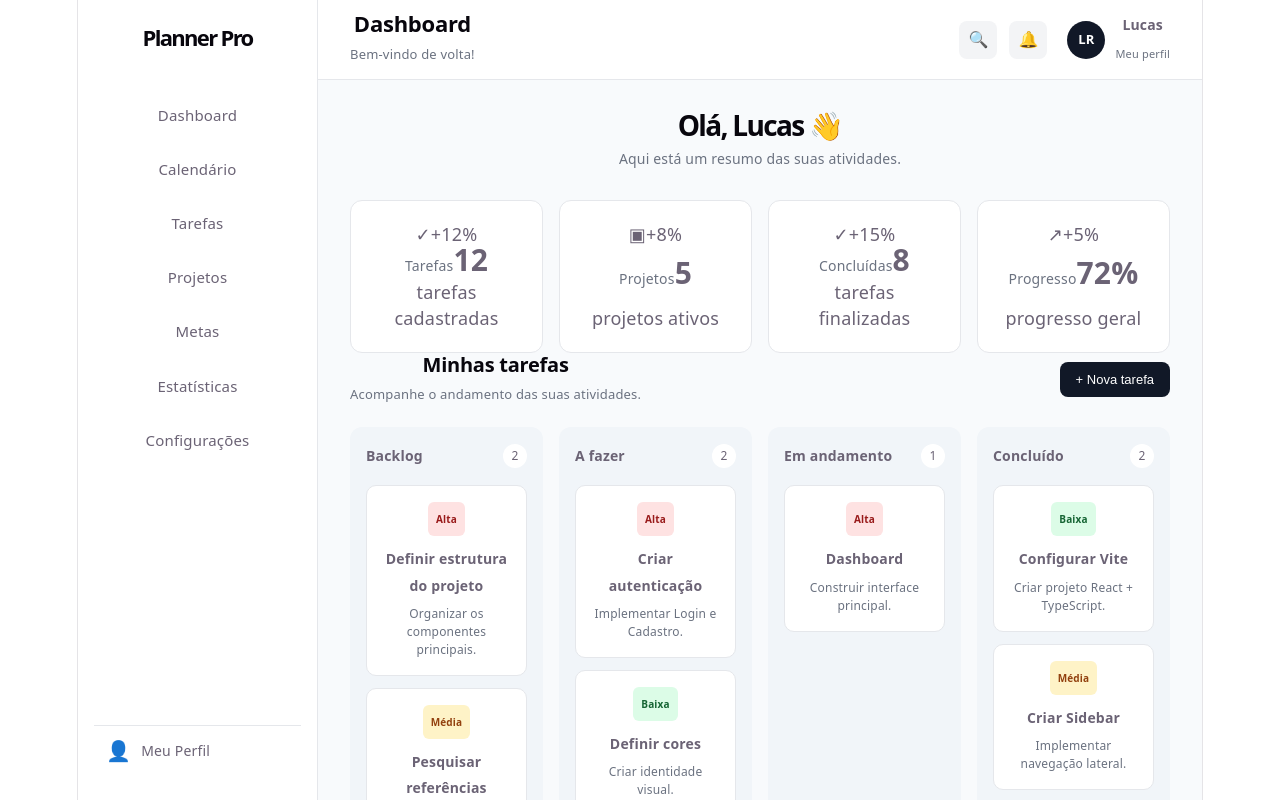
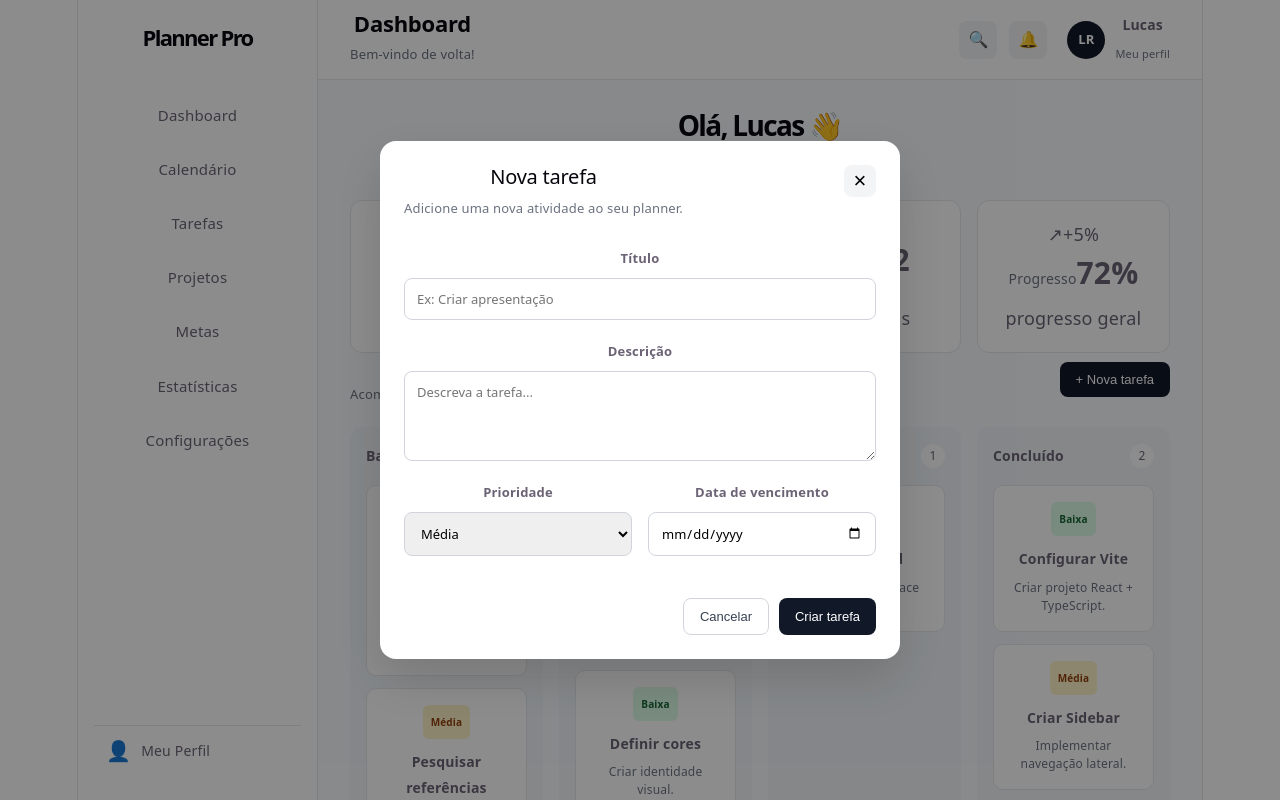
Before and after one commit to LucHaddad/planner-pro, a React (Vite) app: page / in a window 1280 px wide. Both pictures are taken after a click on the button "+ Nova tarefa". Shown: the top 800 px of the page. Built offline with nearby package versions, Linux system fonts and the light colour scheme.

Commit message:
feat: add Kanban drag and drop

```diff
--- a/src/pages/Dashboard/Dashboard.tsx
+++ b/src/pages/Dashboard/Dashboard.tsx
@@ -1,26 +1,73 @@
+import { useState } from "react";
+import type { Task } from "../../types/task";
+
 import "./Dashboard.css";
+
 import Kanban from "./Kanban";
 import Calendar from "./Calendar";
+import TaskModal from "./TaskModal";
+
+import { tasks as initialTasks } from "./tasks";
 
 function Dashboard() {
+  const [tasks, setTasks] =
+    useState<Task[]>(initialTasks);
+
+  const [isTaskModalOpen, setIsTaskModalOpen] =
+    useState(false);
+
+function handleCreateTask(task: Task) {
+  setTasks((currentTasks) => [
+    ...currentTasks,
+    task,
+  ]);
+
+  setIsTaskModalOpen(false);
+}
+
+function handleMoveTask(
+  taskId: string,
+  newStatus: Task["status"]
+) {
+  setTasks((currentTasks) =>
+    currentTasks.map((task) =>
+      task.id === taskId
+        ? { ...task, status: newStatus }
+        : task
+    )
+  );
+}
+
   return (
     <section className="dashboard">
+
       <div className="dashboard-welcome">
         <h1>Olá, Lucas 👋</h1>
-        <p>Aqui está um resumo das suas atividades.</p>
+
+        <p>
+          Aqui está um resumo das suas atividades.
+        </p>
       </div>
+
 
       <div className="dashboard-stats">
 
         <div className="stat-card">
           <div className="stat-card-top">
             <span className="stat-icon">✓</span>
-      <span className="stat-change positive">+12%</span>
+            <span className="stat-change positive">
+              +12%
+            </span>
           </div>
 
           <div>
-      <span className="stat-label">Tarefas</span>
-      <strong className="stat-value">12</strong>
+            <span className="stat-label">
+              Tarefas
+            </span>
+
+            <strong className="stat-value">
+              {tasks.length}
+            </strong>
           </div>
 
           <span className="stat-description">
@@ -32,12 +79,19 @@ function Dashboard() {
         <div className="stat-card">
           <div className="stat-card-top">
             <span className="stat-icon">▣</span>
-      <span className="stat-change positive">+8%</span>
+            <span className="stat-change positive">
+              +8%
+            </span>
           </div>
 
           <div>
-      <span className="stat-label">Projetos</span>
-      <strong className="stat-value">5</strong>
+            <span className="stat-label">
+              Projetos
+            </span>
+
+            <strong className="stat-value">
+              5
+            </strong>
           </div>
 
           <span className="stat-description">
@@ -49,12 +103,24 @@ function Dashboard() {
         <div className="stat-card">
           <div className="stat-card-top">
             <span className="stat-icon">✓</span>
-      <span className="stat-change positive">+15%</span>
+            <span className="stat-change positive">
+              +15%
+            </span>
           </div>
 
           <div>
-      <span className="stat-label">Concluídas</span>
-      <strong className="stat-value">8</strong>
+            <span className="stat-label">
+              Concluídas
+            </span>
+
+            <strong className="stat-value">
+              {
+                tasks.filter(
+                  (task) =>
+                    task.status === "completed"
+                ).length
+              }
+            </strong>
           </div>
 
           <span className="stat-description">
@@ -66,12 +132,19 @@ function Dashboard() {
         <div className="stat-card">
           <div className="stat-card-top">
             <span className="stat-icon">↗</span>
-      <span className="stat-change positive">+5%</span>
+            <span className="stat-change positive">
+              +5%
+            </span>
           </div>
 
           <div>
-      <span className="stat-label">Progresso</span>
-      <strong className="stat-value">72%</strong>
+            <span className="stat-label">
+              Progresso
+            </span>
+
+            <strong className="stat-value">
+              72%
+            </strong>
           </div>
 
           <span className="stat-description">
@@ -81,10 +154,29 @@ function Dashboard() {
 
       </div>
 
+
       <div className="dashboard-main-grid">
-        <Kanban />
+
+      <Kanban
+        tasks={tasks}
+        onNewTask={() => setIsTaskModalOpen(true)}
+        onMoveTask={handleMoveTask}
+      />
+
         <Calendar />
+
       </div>
+
+
+      {isTaskModalOpen && (
+        <TaskModal
+          onClose={() =>
+            setIsTaskModalOpen(false)
+          }
+          onCreate={handleCreateTask}
+        />
+      )}
+
     </section>
   );
 }
--- a/src/pages/Dashboard/Kanban.tsx
+++ b/src/pages/Dashboard/Kanban.tsx
@@ -1,6 +1,5 @@
 import "./Kanban.css";
-import { tasks } from "./tasks";
-import type { TaskStatus } from "../../types/task";
+import type { Task, TaskStatus } from "../../types/task";
 
 const columns: {
   id: TaskStatus;
@@ -24,7 +23,46 @@ const columns: {
   },
 ];
 
-function Kanban() {
+interface KanbanProps {
+  tasks: Task[];
+  onNewTask: () => void;
+  onMoveTask: (taskId: string, newStatus: TaskStatus) => void;
+}
+
+function Kanban({
+  tasks,
+  onNewTask,
+  onMoveTask,
+}: KanbanProps) {
+
+  function handleDragStart(
+    event: React.DragEvent<HTMLDivElement>,
+    taskId: string
+  ) {
+    event.dataTransfer.setData("taskId", taskId);
+  }
+
+  function handleDragOver(
+    event: React.DragEvent<HTMLDivElement>
+  ) {
+    event.preventDefault();
+  }
+
+  function handleDrop(
+    event: React.DragEvent<HTMLDivElement>,
+    newStatus: TaskStatus
+  ) {
+    event.preventDefault();
+
+    const taskId = event.dataTransfer.getData("taskId");
+
+    if (!taskId) {
+      return;
+    }
+
+    onMoveTask(taskId, newStatus);
+  }
+
   return (
     <section className="kanban">
       <div className="kanban-header">
@@ -36,7 +74,10 @@ function Kanban() {
           </p>
         </div>
 
-        <button className="kanban-add-button">
+        <button
+          className="kanban-add-button"
+          onClick={onNewTask}
+        >
           + Nova tarefa
         </button>
       </div>
@@ -53,6 +94,10 @@ function Kanban() {
             <div
               className="kanban-column"
               key={column.id}
+              onDragOver={handleDragOver}
+              onDrop={(event) =>
+                handleDrop(event, column.id)
+              }
             >
 
               <div className="kanban-column-header">
@@ -72,6 +117,10 @@ function Kanban() {
                 <div
                   className="task-card"
                   key={task.id}
+                  draggable
+                  onDragStart={(event) =>
+                    handleDragStart(event, task.id)
+                  }
                 >
 
                   <span
--- /dev/null
+++ b/src/pages/Dashboard/TaskModal.css
@@ -0,0 +1,165 @@
+.modal-overlay {
+  position: fixed;
+
+  inset: 0;
+
+  display: flex;
+
+  align-items: center;
+  justify-content: center;
+
+  padding: 20px;
+
+  background-color: rgba(0, 0, 0, 0.45);
+
+  z-index: 1000;
+}
+
+.task-modal {
+  width: 100%;
+  max-width: 520px;
+
+  padding: 24px;
+
+  background-color: #ffffff;
+
+  border-radius: 16px;
+
+  box-sizing: border-box;
+
+  box-shadow: 0 20px 50px rgba(0, 0, 0, 0.15);
+}
+
+.task-modal-header {
+  display: flex;
+
+  align-items: flex-start;
+  justify-content: space-between;
+
+  margin-bottom: 24px;
+}
+
+.task-modal-header h2 {
+  margin: 0;
+
+  font-size: 20px;
+}
+
+.task-modal-header p {
+  margin: 6px 0 0;
+
+  color: #6b7280;
+
+  font-size: 13px;
+}
+
+.modal-close {
+  width: 32px;
+  height: 32px;
+
+  border: none;
+  border-radius: 8px;
+
+  background-color: #f3f4f6;
+
+  font-size: 22px;
+
+  cursor: pointer;
+}
+
+.form-group {
+  display: flex;
+
+  flex-direction: column;
+
+  gap: 7px;
+
+  margin-bottom: 18px;
+}
+
+.form-group label {
+  font-size: 13px;
+
+  font-weight: 600;
+}
+
+.form-group input,
+.form-group textarea,
+.form-group select {
+  width: 100%;
+
+  padding: 11px 12px;
+
+  border: 1px solid #d1d5db;
+
+  border-radius: 8px;
+
+  box-sizing: border-box;
+
+  font-family: inherit;
+
+  font-size: 13px;
+
+  outline: none;
+}
+
+.form-group input:focus,
+.form-group textarea:focus,
+.form-group select:focus {
+  border-color: #6b7280;
+}
+
+.form-group textarea {
+  min-height: 90px;
+
+  resize: vertical;
+}
+
+.form-row {
+  display: grid;
+
+  grid-template-columns: 1fr 1fr;
+
+  gap: 16px;
+}
+
+.task-modal-actions {
+  display: flex;
+
+  justify-content: flex-end;
+
+  gap: 10px;
+
+  margin-top: 24px;
+}
+
+.button-secondary,
+.button-primary {
+  padding: 10px 16px;
+
+  border-radius: 8px;
+
+  font-size: 13px;
+
+  cursor: pointer;
+}
+
+.button-secondary {
+  border: 1px solid #d1d5db;
+
+  background-color: #ffffff;
+
+  color: #374151;
+}
+
+.button-primary {
+  border: none;
+
+  background-color: #111827;
+
+  color: #ffffff;
+}
+
+.button-primary:hover {
+  background-color: #1f2937;
+}
--- /dev/null
+++ b/src/pages/Dashboard/TaskModal.tsx
@@ -0,0 +1,167 @@
+import { useState } from "react";
+import type { Task, TaskPriority } from "../../types/task";
+import "./TaskModal.css";
+
+interface TaskModalProps {
+  onClose: () => void;
+  onCreate: (task: Task) => void;
+}
+
+function TaskModal({
+  onClose,
+  onCreate,
+}: TaskModalProps) {
+  const [title, setTitle] = useState("");
+  const [description, setDescription] = useState("");
+  const [priority, setPriority] =
+    useState<TaskPriority>("medium");
+  const [dueDate, setDueDate] = useState("");
+
+  function handleSubmit(
+    event: React.FormEvent<HTMLFormElement>
+  ) {
+    event.preventDefault();
+
+    if (!title.trim()) {
+      return;
+    }
+
+    const newTask: Task = {
+      id: crypto.randomUUID(),
+      title: title.trim(),
+      description: description.trim(),
+      status: "todo",
+      priority,
+      dueDate,
+      createdAt: new Date().toISOString(),
+    };
+
+    onCreate(newTask);
+  }
+
+  return (
+    <div className="modal-overlay">
+      <div className="task-modal">
+
+        <div className="task-modal-header">
+          <div>
+            <h2>Nova tarefa</h2>
+            <p>Adicione uma nova atividade ao seu planner.</p>
+          </div>
+
+          <button
+            className="modal-close"
+            onClick={onClose}
+            type="button"
+          >
+            ×
+          </button>
+        </div>
+
+        <form onSubmit={handleSubmit}>
+
+          <div className="form-group">
+            <label htmlFor="title">
+              Título
+            </label>
+
+            <input
+              id="title"
+              type="text"
+              placeholder="Ex: Criar apresentação"
+              value={title}
+              onChange={(event) =>
+                setTitle(event.target.value)
+              }
+            />
+          </div>
+
+          <div className="form-group">
+            <label htmlFor="description">
+              Descrição
+            </label>
+
+            <textarea
+              id="description"
+              placeholder="Descreva a tarefa..."
+              value={description}
+              onChange={(event) =>
+                setDescription(event.target.value)
+              }
+            />
+          </div>
+
+          <div className="form-row">
+
+            <div className="form-group">
+              <label htmlFor="priority">
+                Prioridade
+              </label>
+
+              <select
+                id="priority"
+                value={priority}
+                onChange={(event) =>
+                  setPriority(
+                    event.target.value as TaskPriority
+                  )
+                }
+              >
+                <option value="low">
+                  Baixa
+                </option>
+
+                <option value="medium">
+                  Média
+                </option>
+
+                <option value="high">
+                  Alta
+                </option>
+              </select>
+            </div>
+
+            <div className="form-group">
+              <label htmlFor="dueDate">
+                Data de vencimento
+              </label>
+
+              <input
+                id="dueDate"
+                type="date"
+                value={dueDate}
+                onChange={(event) =>
+                  setDueDate(event.target.value)
+                }
+              />
+            </div>
+
+          </div>
+
+          <div className="task-modal-actions">
+
+            <button
+              type="button"
+              className="button-secondary"
+              onClick={onClose}
+            >
+              Cancelar
+            </button>
+
+            <button
+              type="submit"
+              className="button-primary"
+            >
+              Criar tarefa
+            </button>
+
+          </div>
+
+        </form>
+
+      </div>
+    </div>
+  );
+}
+
+export default TaskModal;
```
Lines whose indentation alone changed are shown as unchanged.
